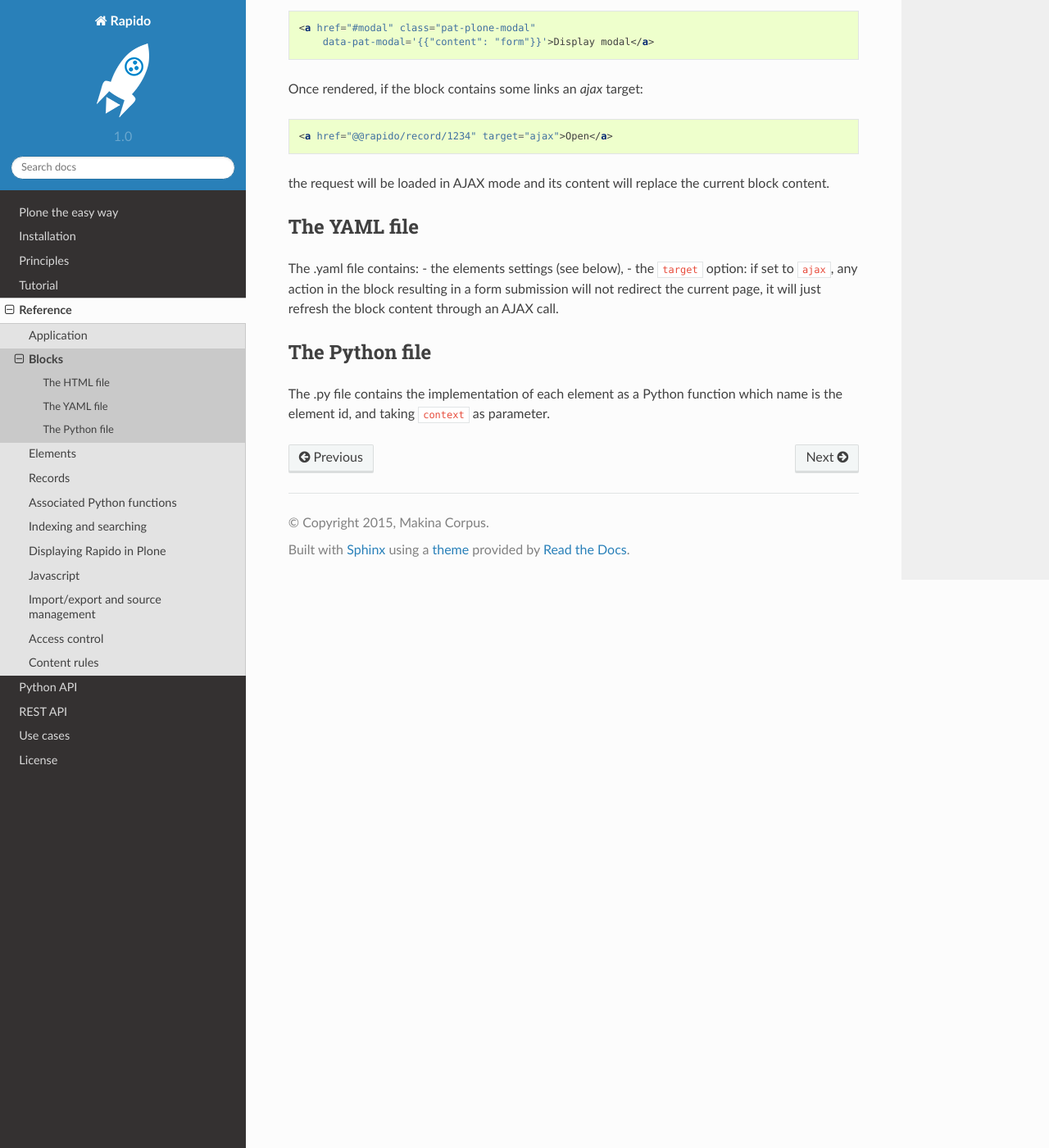
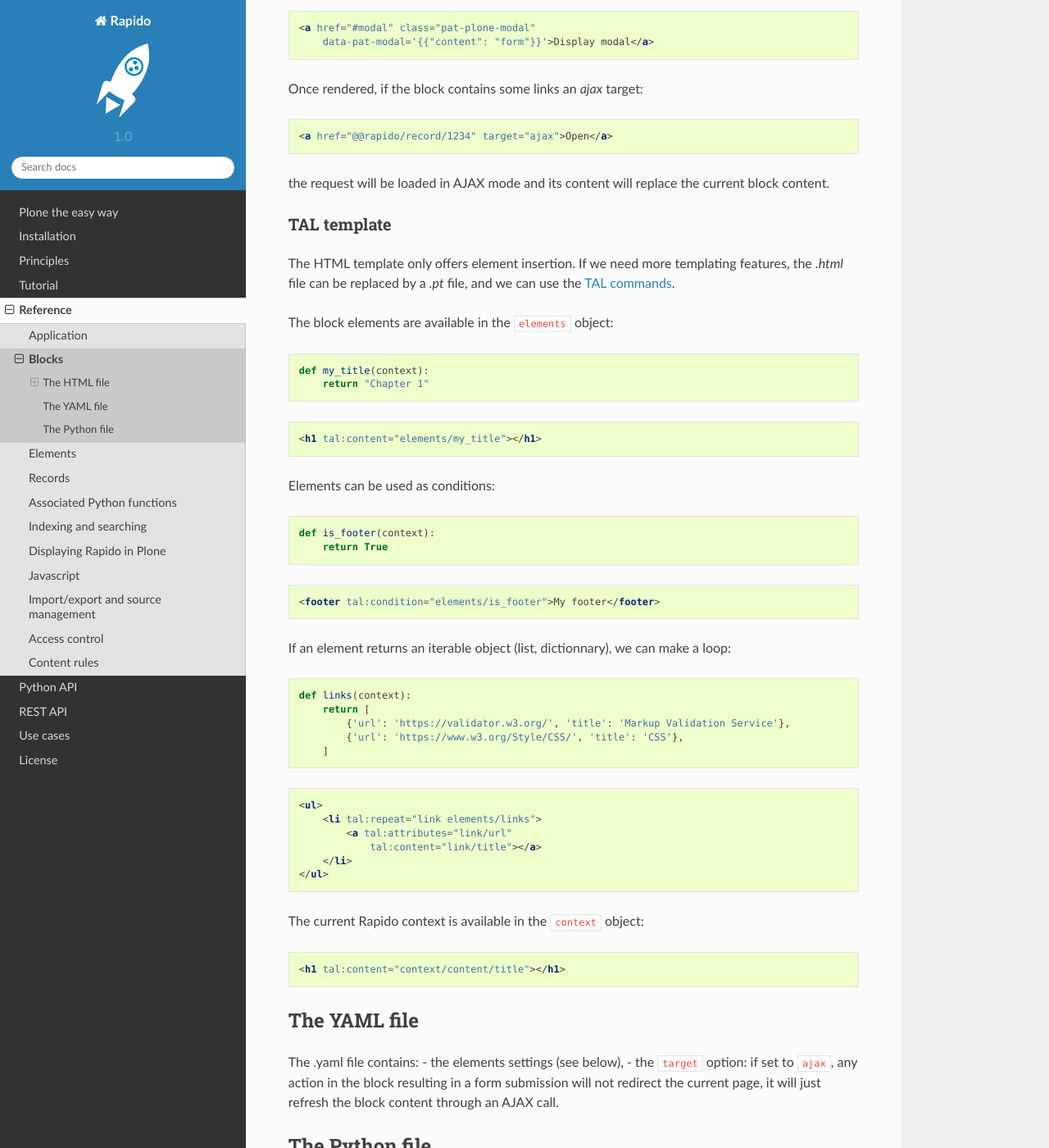
Before and after one commit to collective/rapido.plone, a Sphinx documentation site: the page built from docs/reference/blocks.rst, in a window 1280 px wide and 1400 px high, scrolled down 861 px. Shown: the whole window at 82% size. Built offline with Sphinx 7.4.7 and the Read the Docs theme 2.0.0, drawn with Linux system fonts in a browser that asks for light colours.

Commit message:
Support TAL templates

```diff
--- a/CHANGES.rst
+++ b/CHANGES.rst
@@ -9,6 +9,9 @@
   [ebrehault]
 
 - Allow to inject parent request path in Rapdio path
+  [ebrehault]
+
+- Support TAL templates
   [ebrehault]
 
 
--- a/docs/reference/blocks.rst
+++ b/docs/reference/blocks.rst
@@ -54,6 +54,60 @@
 the request will be loaded in AJAX mode and its content will replace the current
 block content.
 
+TAL template
+^^^^^^^^^^^^
+
+The HTML template only offers element insertion. If we need more templating
+features, the `.html` file can be replaced by a `.pt` file, and we can use the
+`TAL commands <http://www.owlfish.com/software/simpleTAL/tal-guide.html>`_.
+
+The block elements are available in the ``elements`` object:
+
+.. code-block:: python
+
+    def my_title(context):
+        return "Chapter 1"
+
+.. code-block:: html
+
+    <h1 tal:content="elements/my_title"></h1>
+
+Elements can be used as conditions:
+
+.. code-block:: python
+
+    def is_footer(context):
+        return True
+
+.. code-block:: html
+
+    <footer tal:condition="elements/is_footer">My footer</footer>
+
+If an element returns an iterable object (list, dictionnary), we can make a loop:
+
+.. code-block:: python
+
+    def links(context):
+        return [
+            {'url': 'https://validator.w3.org/', 'title': 'Markup Validation Service'},
+            {'url': 'https://www.w3.org/Style/CSS/', 'title': 'CSS'},
+        ]
+
+.. code-block:: html
+
+    <ul>
+        <li tal:repeat="link elements/links">
+            <a tal:attributes="link/url"
+                tal:content="link/title"></a>
+        </li>
+    </ul>
+
+The current Rapido context is available in the ``context`` object:
+
+.. code-block:: html
+
+    <h1 tal:content="context/content/title"></h1>
+
 The YAML file
 -------------
 
```
Also changed, not shown: 5 other files.
